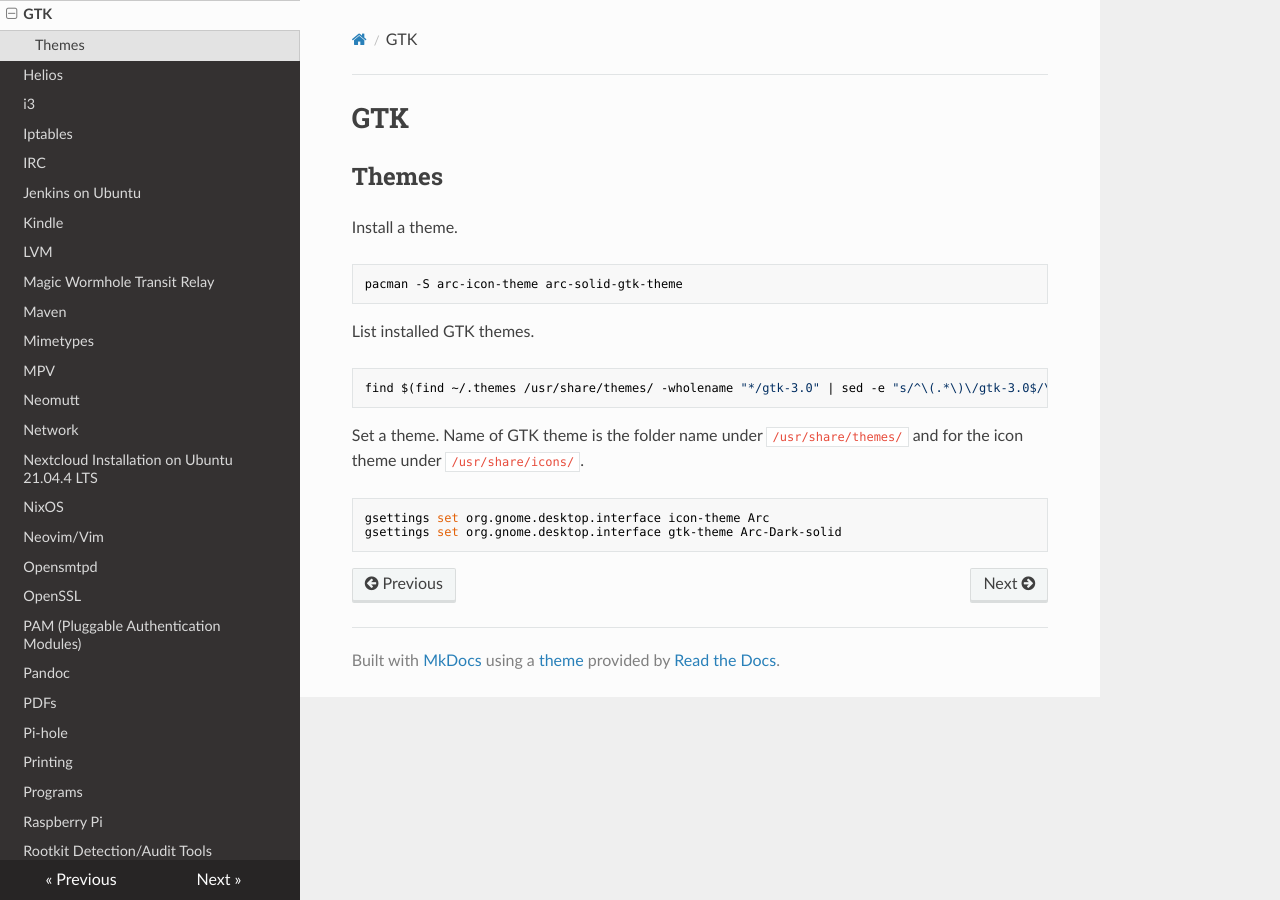
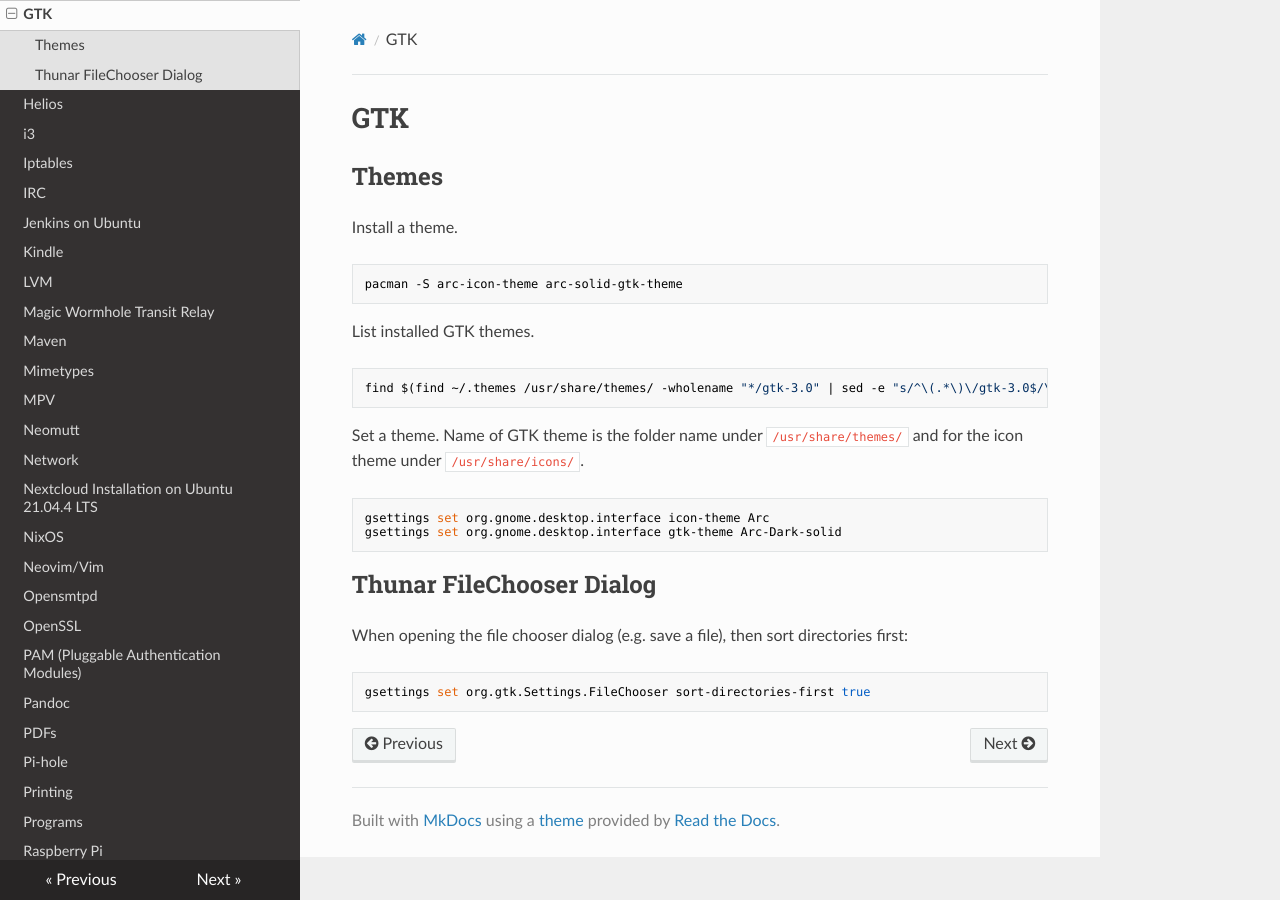
Before and after one commit to Maaxxs/wiki, an MkDocs documentation site: the page built from docs/gtk.md, in a window 1280 px wide. Built offline with MkDocs 1.6.1, drawn with Linux system fonts in a browser that asks for light colours; nearby versions of some CDN libraries.

Commit message:
gtk: thunar: show directories first in FileChooser dialog

````diff
--- a/docs/gtk.md
+++ b/docs/gtk.md
@@ -19,3 +19,11 @@ and for the icon theme under `/usr/share/icons/`.
 gsettings set org.gnome.desktop.interface icon-theme Arc
 gsettings set org.gnome.desktop.interface gtk-theme Arc-Dark-solid
 ```
+
+## Thunar FileChooser Dialog
+
+When opening the file chooser dialog (e.g. save a file), then sort directories first:
+
+```sh
+gsettings set org.gtk.Settings.FileChooser sort-directories-first true
+```
````
